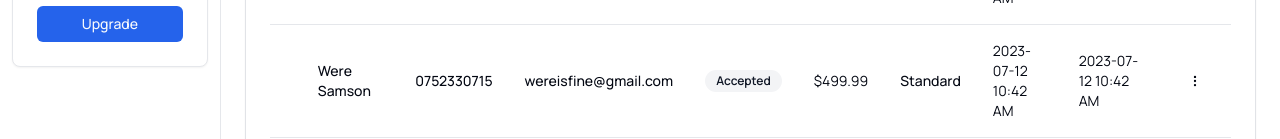
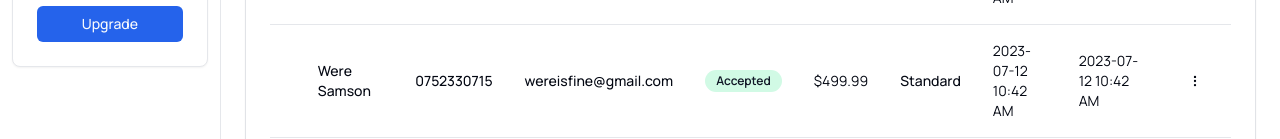
Before and after one commit to Intelli-Holdings/intelli-chatbot, a Next.js app in the folder my-app/: page /dashboard/reservations in a window 1280 px wide. Shown: the part 661-800 px from the top of the page. Built offline with nearby package versions, Linux system fonts and the light colour scheme; no server answers.

Commit message:
edit badge colors

```diff
--- a/my-app/components/ui/badge.tsx
+++ b/my-app/components/ui/badge.tsx
@@ -11,7 +11,7 @@ const badgeVariants = cva(
         default:
           "border-transparent bg-gray-900 text-gray-50 hover:bg-gray-900/80 dark:bg-gray-50 dark:text-gray-900 dark:hover:bg-gray-50/80",
         secondary:
-          "border-transparent bg-gray-100 text-gray-900 hover:bg-gray-100/80 dark:bg-gray-800 dark:text-gray-50 dark:hover:bg-gray-800/80",
+          "border-transparent bg-emerald-100 text-gray-900 hover:bg-emerald-100/80 dark:bg-emerald-800 dark:text-gray-50 dark:hover:bg-emerald-800/80",
         destructive:
           "border-transparent bg-red-500 text-gray-50 hover:bg-red-500/80 dark:bg-red-900 dark:text-gray-50 dark:hover:bg-red-900/80",
         outline: "text-gray-950 dark:text-gray-50",
```
